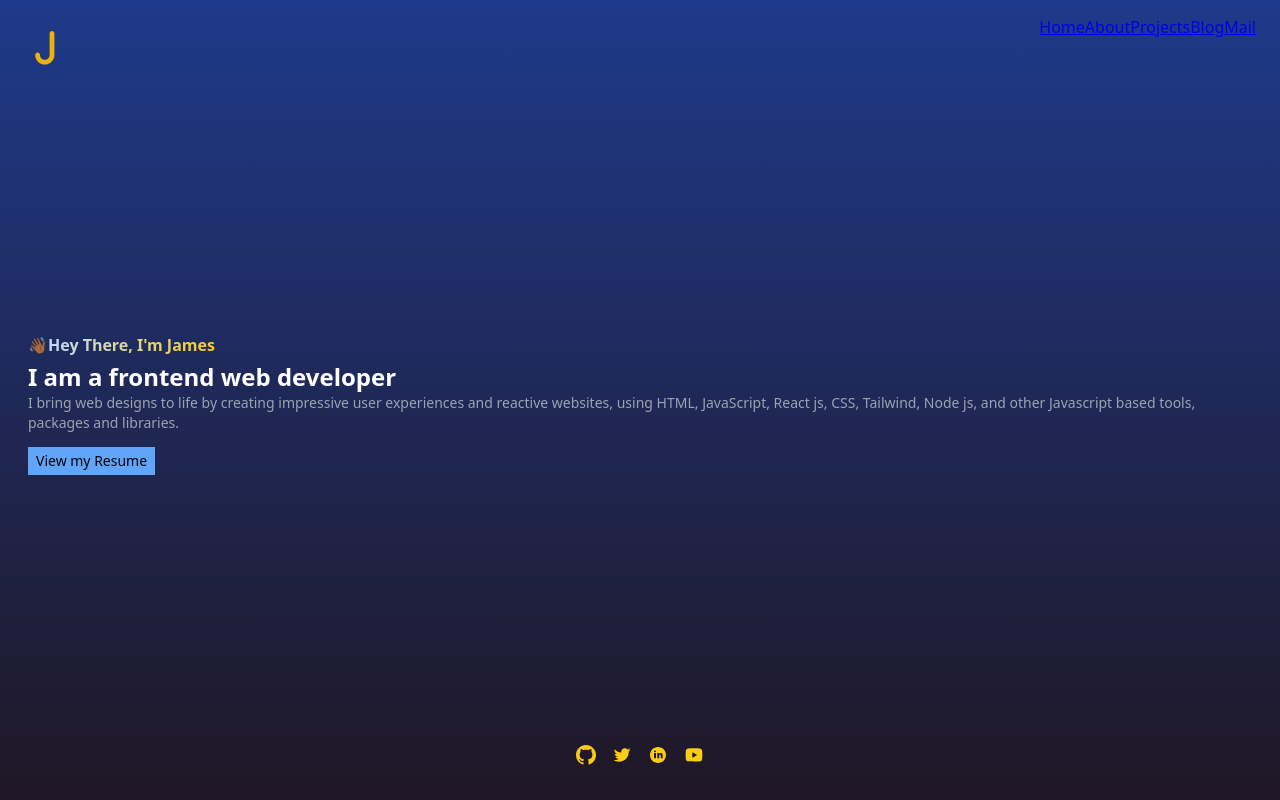
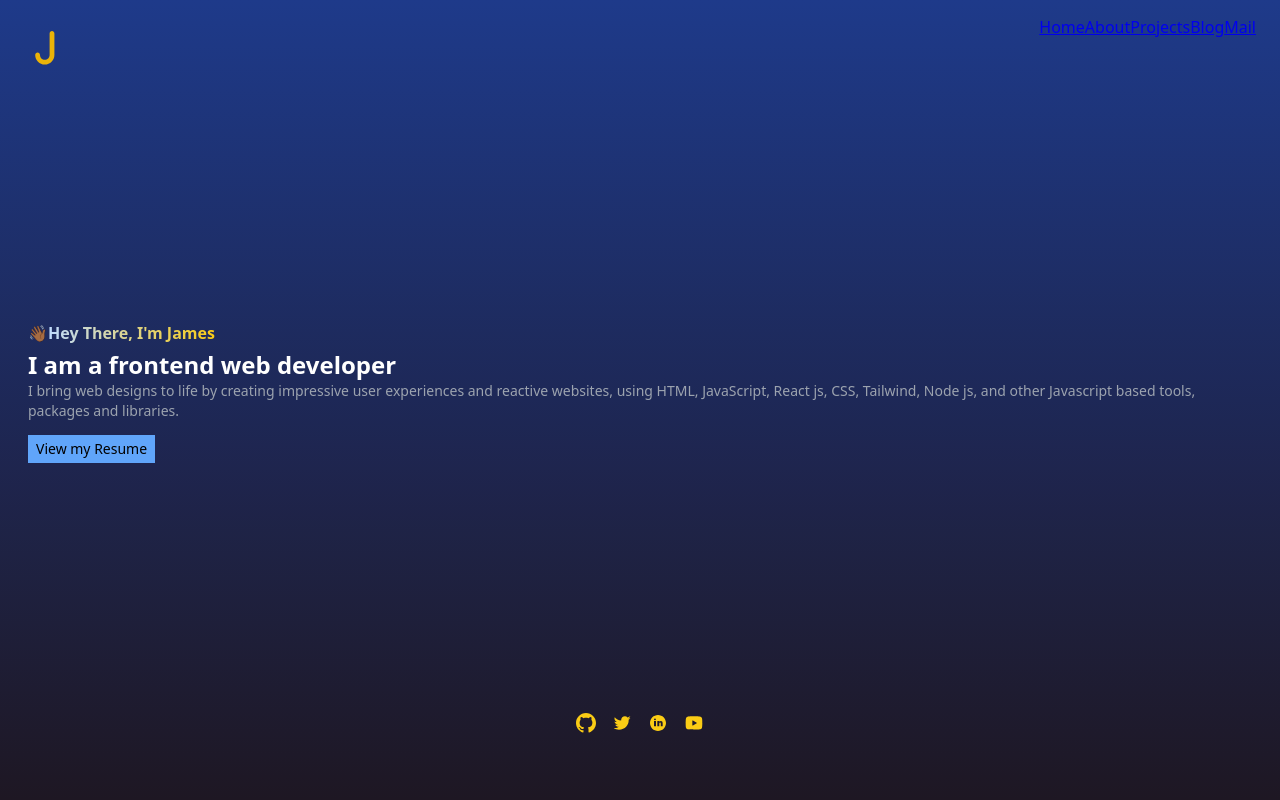
Before and after one commit to james-e-o/Profile, a Next.js app: page / in a window 1280 px wide. Built offline with nearby package versions, Linux system fonts and the light colour scheme.

Commit message:
vh test6

```diff
--- a/app/page.jsx
+++ b/app/page.jsx
@@ -13,7 +13,7 @@ export default function Home() {
 
     const className = "text-yellow-400 fill-yellow-500 font-sans text-5xl m-0 pt-2 pl-1"
 
-    const data = <div id="container" className="flex flex-col justify-between overflow-hidden h-variable lg:h-screen bg-gradient-to-b from-blue-900 to- bg-darkNavy">
+    const data = <div id="container" className="flex flex-col justify-between overflow-hidden fixed h-over lg:h-screen bg-gradient-to-b from-blue-900 to- bg-darkNavy">
 
         <Nav logo={logo} color={className}/>
         <main className="m-0 py-2 px-7">
@@ -30,7 +30,7 @@ export default function Home() {
                 View my Resume</p>
             </div>
         </main>
-        <footer className="m-0 px-4 py-2 flex justify-center">
+        <footer className="m-0 px-4 pb-10 flex justify-center">
             <div id='page-footer' className="py-2">
                 <svg xmlns="http://www.w3.org/2000/svg" width="24" height="24" viewBox="0 0 24 24"><path d="M12 0c-6.626 0-12 5.373-12 12 0 5.302 3.438 9.8 8.207 11.387.599.111.793-.261.793-.577v-2.234c-3.338.726-4.033-1.416-4.033-1.416-.546-1.387-1.333-1.756-1.333-1.756-1.089-.745.083-.729.083-.729 1.205.084 1.839 1.237 1.839 1.237 1.07 1.834 2.807 1.304 3.492.997.107-.775.418-1.305.762-1.604-2.665-.305-5.467-1.334-5.467-5.931 0-1.311.469-2.381 1.236-3.221-.124-.303-.535-1.524.117-3.176 0 0 1.008-.322 3.301 1.23.957-.266 1.983-.399 3.003-.404 1.02.005 2.047.138 3.006.404 2.291-1.552 3.297-1.23 3.297-1.23.653 1.653.242 2.874.118 3.176.77.84 1.235 1.911 1.235 3.221 0 4.609-2.807 5.624-5.479 5.921.43.372.823 1.102.823 2.222v3.293c0 .319.192.694.801.576 4.765-1.589 8.199-6.086 8.199-11.386 0-6.627-5.373-12-12-12z"/></svg>
                 <svg name="twitter" id="twitter" xmlns="http://www.w3.org/2000/svg"  viewBox="0 0 24 24" width="24px" height="24px">    <path d="M22,3.999c-0.78,0.463-2.345,1.094-3.265,1.276c-0.027,0.007-0.049,0.016-0.075,0.023c-0.813-0.802-1.927-1.299-3.16-1.299 c-2.485,0-4.5,2.015-4.5,4.5c0,0.131-0.011,0.372,0,0.5c-3.353,0-5.905-1.756-7.735-4c-0.199,0.5-0.286,1.29-0.286,2.032 c0,1.401,1.095,2.777,2.8,3.63c-0.314,0.081-0.66,0.139-1.02,0.139c-0.581,0-1.196-0.153-1.759-0.617c0,0.017,0,0.033,0,0.051 c0,1.958,2.078,3.291,3.926,3.662c-0.375,0.221-1.131,0.243-1.5,0.243c-0.26,0-1.18-0.119-1.426-0.165 c0.514,1.605,2.368,2.507,4.135,2.539c-1.382,1.084-2.341,1.486-5.171,1.486H2C3.788,19.145,6.065,20,8.347,20 C15.777,20,20,14.337,20,8.999c0-0.086-0.002-0.266-0.005-0.447C19.995,8.534,20,8.517,20,8.499c0-0.027-0.008-0.053-0.008-0.08 c-0.003-0.136-0.006-0.263-0.009-0.329c0.79-0.57,1.475-1.281,2.017-2.091c-0.725,0.322-1.503,0.538-2.32,0.636 C20.514,6.135,21.699,4.943,22,3.999z"/></svg>
--- a/tailwind.config.js
+++ b/tailwind.config.js
@@ -18,7 +18,7 @@ module.exports = {
         vh92 : '92vh',
         vh94 : '94vh',
         variable:'calc(var(--hiet,1vh)*100)',
-        over:'500px',
+        over:'650px',
         fill: 'fill-available',
         svh: '100svh'
       },
```
